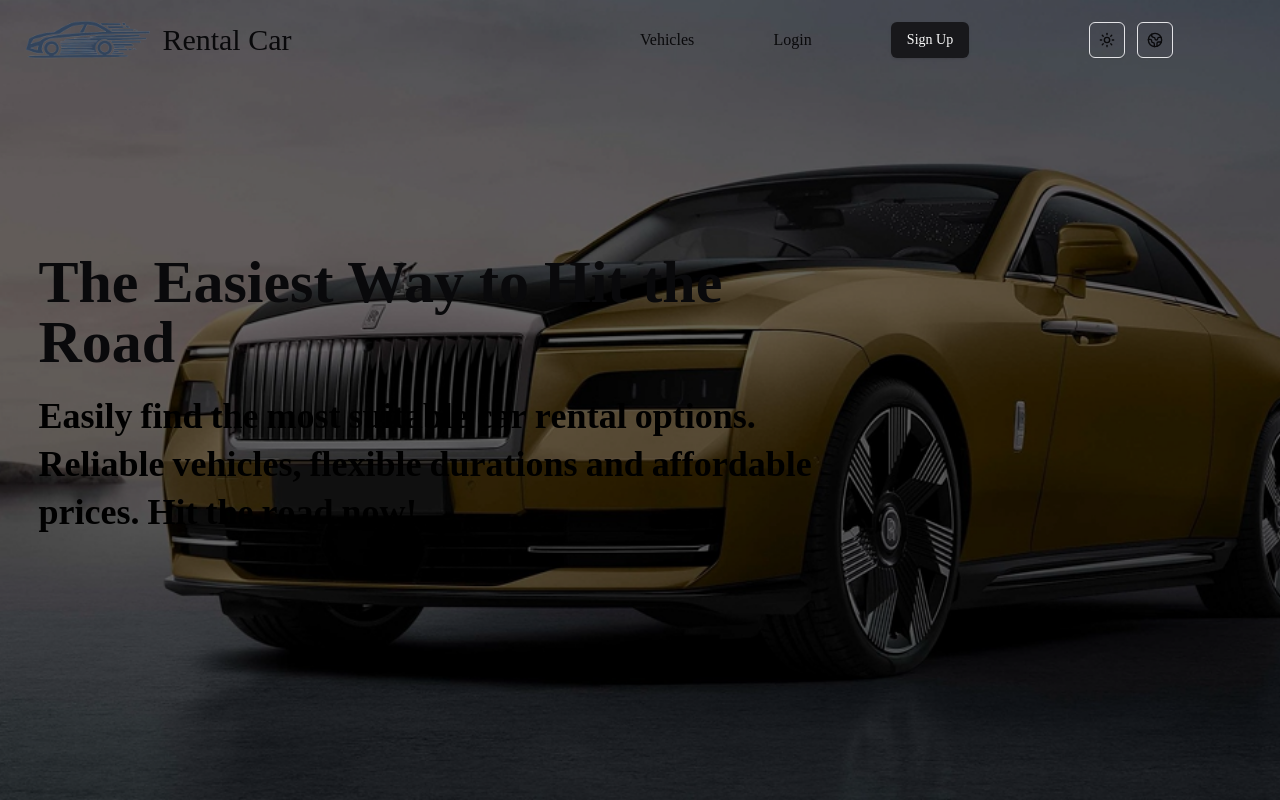
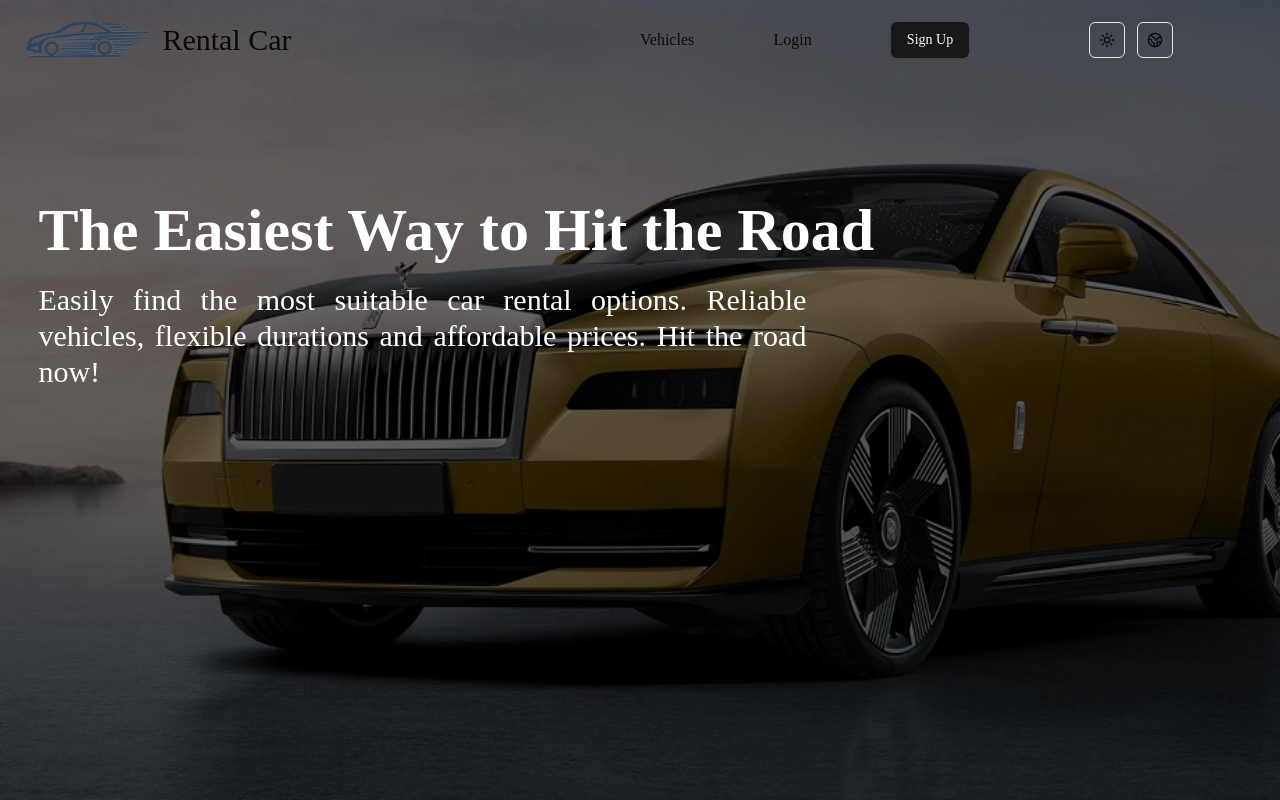
Before and after one commit to eneshacihuseyin/rental-car-app, a React (Vite) app: page / in a window 1280 px wide. Built offline with nearby package versions, Linux system fonts and the light colour scheme; a web font is replaced by a local one.

Commit message:
Removed Typewriting Animation from Hero Section

```diff
--- a/package.json
+++ b/package.json
@@ -17,7 +17,6 @@
     "i18next": "^24.2.3",
     "i18next-browser-languagedetector": "^8.0.4",
     "lucide-react": "^0.479.0",
-    "motion": "^12.5.0",
     "react": "^18.3.1",
     "react-dom": "^18.3.1",
     "react-i18next": "^15.4.1",
--- a/src/components/ui/typewriter-effect.jsx
+++ /dev/null
@@ -1,153 +0,0 @@
-'use client';
-
-import { cn } from '@/lib/utils';
-import { motion, stagger, useAnimate, useInView } from 'motion/react';
-import { useEffect } from 'react';
-
-export const TypewriterEffect = ({ words, className, cursorClassName }) => {
-  // split text inside of words into array of characters
-  const wordsArray = words.map((word) => {
-    return {
-      ...word,
-      text: word.text.split(''),
-    };
-  });
-  const [scope, animate] = useAnimate();
-  const isInView = useInView(scope);
-  useEffect(() => {
-    if (isInView) {
-      animate(
-        'span',
-        {
-          display: 'inline-block',
-          opacity: 1,
-          width: 'fit-content',
-        },
-        {
-          duration: 1,
-          delay: stagger(0.02),
-          ease: 'easeInOut',
-        }
-      );
-    }
-  }, [isInView]);
-
-  const renderWords = () => {
-    return (
-      <motion.div ref={scope} className="h-[20vh]">
-        {wordsArray.map((word, idx) => {
-          return (
-            <div key={`word-${idx}`} className="inline-block text-4xl font-[600] mr-[8px]">
-              {word.text.map((char, index) => (
-                <motion.span
-                  initial={{}}
-                  key={`char-${index}`}
-                  className={cn(`dark:text-white text-black opacity-0 hidden`, word.className)}
-                >
-                  {char}
-                </motion.span>
-              ))}
-            </div>
-          );
-        })}
-      </motion.div>
-    );
-  };
-  return (
-    <div
-      className={cn('text-base sm:text-xl md:text-3xl lg:text-5xl font-bold text-start', className)}
-    >
-      {renderWords()}
-      <motion.span
-        initial={{
-          opacity: 0,
-        }}
-        animate={{
-          opacity: 1,
-        }}
-        transition={{
-          duration: 0.8,
-          repeat: Infinity,
-          repeatType: 'reverse',
-        }}
-        className={cn(
-          'inline-block rounded-sm w-[4px] h-4 md:h-6 lg:h-10 bg-blue-500',
-          cursorClassName
-        )}
-      ></motion.span>
-    </div>
-  );
-};
-
-export const TypewriterEffectSmooth = ({ words, className, cursorClassName }) => {
-  // split text inside of words into array of characters
-  const wordsArray = words.map((word) => {
-    return {
-      ...word,
-      text: word.text.split(''),
-    };
-  });
-  const renderWords = () => {
-    return (
-      <div>
-        {wordsArray.map((word, idx) => {
-          return (
-            <div key={`word-${idx}`} className="inline-block">
-              {word.text.map((char, index) => (
-                <span
-                  key={`char-${index}`}
-                  className={cn(`dark:text-white text-black `, word.className)}
-                >
-                  {char}
-                </span>
-              ))}
-            </div>
-          );
-        })}
-      </div>
-    );
-  };
-
-  return (
-    <div className={cn('flex space-x-1 my-6', className)}>
-      <motion.div
-        className="overflow-hidden pb-2"
-        initial={{
-          width: '0%',
-        }}
-        whileInView={{
-          width: 'fit-content',
-        }}
-        transition={{
-          duration: 2,
-          ease: 'linear',
-          delay: 1,
-        }}
-      >
-        <div
-          className="text-xs sm:text-base md:text-xl lg:text:3xl xl:text-5xl font-bold flex"
-          style={{
-            whiteSpace: 'nowrap',
-          }}
-        >
-          {renderWords()}{' '}
-        </div>{' '}
-      </motion.div>
-      <motion.span
-        initial={{
-          opacity: 0,
-        }}
-        animate={{
-          opacity: 1,
-        }}
-        transition={{
-          duration: 0.8,
-
-          repeat: Infinity,
-          repeatType: 'reverse',
-        }}
-        className={cn('block rounded-sm w-[4px]  h-4 sm:h-6 xl:h-12 bg-blue-500', cursorClassName)}
-      ></motion.span>
-    </div>
-  );
-};
--- a/src/layouts/hero.jsx
+++ b/src/layouts/hero.jsx
@@ -5,20 +5,10 @@ import ThemeToggle from '@/components/ui/theme-toggle.jsx';
 import LanguageToggle from '@/components/ui/language-toggle.jsx';
 import { useTranslation } from 'react-i18next';
 import { useTheme } from '@/components/ui/theme-provider.jsx';
-import { TypewriterEffect, TypewriterEffectSmooth } from '@/components/ui/typewriter-effect.jsx';
-
 function Hero() {
   const textObject = [];
   const { t } = useTranslation();
   const { theme } = useTheme();
-  useEffect(() => {
-    const textArray = t('home.hero.text').split(' ');
-    textArray.map((word) => {
-      textObject.push({
-        text: `${word}`,
-      });
-    });
-  }, []);
   return (
     <div className=" select-none">
       <div className="header fixed top-0 left-0 flex justify-between px-[2vw] items-center right-0 h-[10vh]">
@@ -52,10 +42,12 @@ function Hero() {
           </div>
         </div>
       </div>
-      <div className="hero w-[100vw] h-[100vh] p-0 m-0 bg-[url('/hero.png')]  bg-center bg-cover flex flex-col gap-[2vh] justify-center items-start">
-        <div className="w-[65vw] text-6xl font-bold ml-[3vw]">{t('home.hero.title')}</div>
-        <div className="w-[65vw] h-[20vh] text-4xl font-[600] ml-[3vw] text-white flex flex-col items-center justify-center ">
-          <TypewriterEffect cursorClassName="hidden" words={textObject} />
+      <div className="hero w-[100vw] h-[100vh] p-0 m-0 bg-[url('/hero.png')] bg-center bg-cover flex pt-[15vh]">
+        <div className="mt-[10vh] h-[75vh] flex flex-col items-start gap-[2vh]">
+          <div className="text-6xl font-bold ml-[3vw] text-white">{t('home.hero.title')}</div>
+          <div className="w-[60vw] h-[15vh] text-3xl font-[500] ml-[3vw] text-white flex flex-col items-center justify-center text-justify">
+            {t('home.hero.text')}
+          </div>
         </div>
       </div>
     </div>
--- a/src/styles/App.css
+++ b/src/styles/App.css
@@ -1,3 +1,7 @@
 html, body {
   font-family: "Hepta Slab", serif;
 }
+
+html::-webkit-scrollbar {
+  display: none; /* Chrome, Safari */
+}
```
Also changed, not shown: 1 other file (tests, documents, lock files or other folders).
